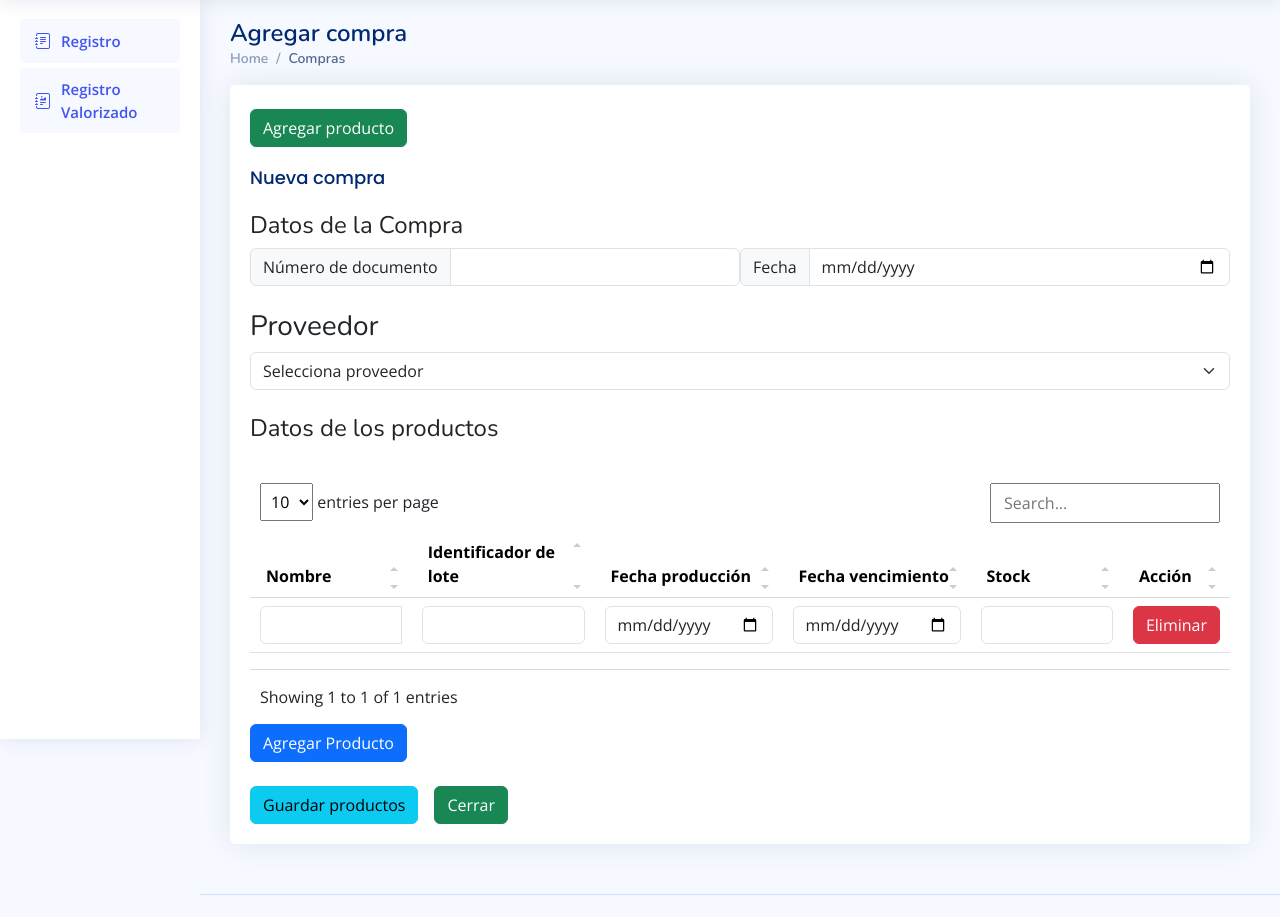
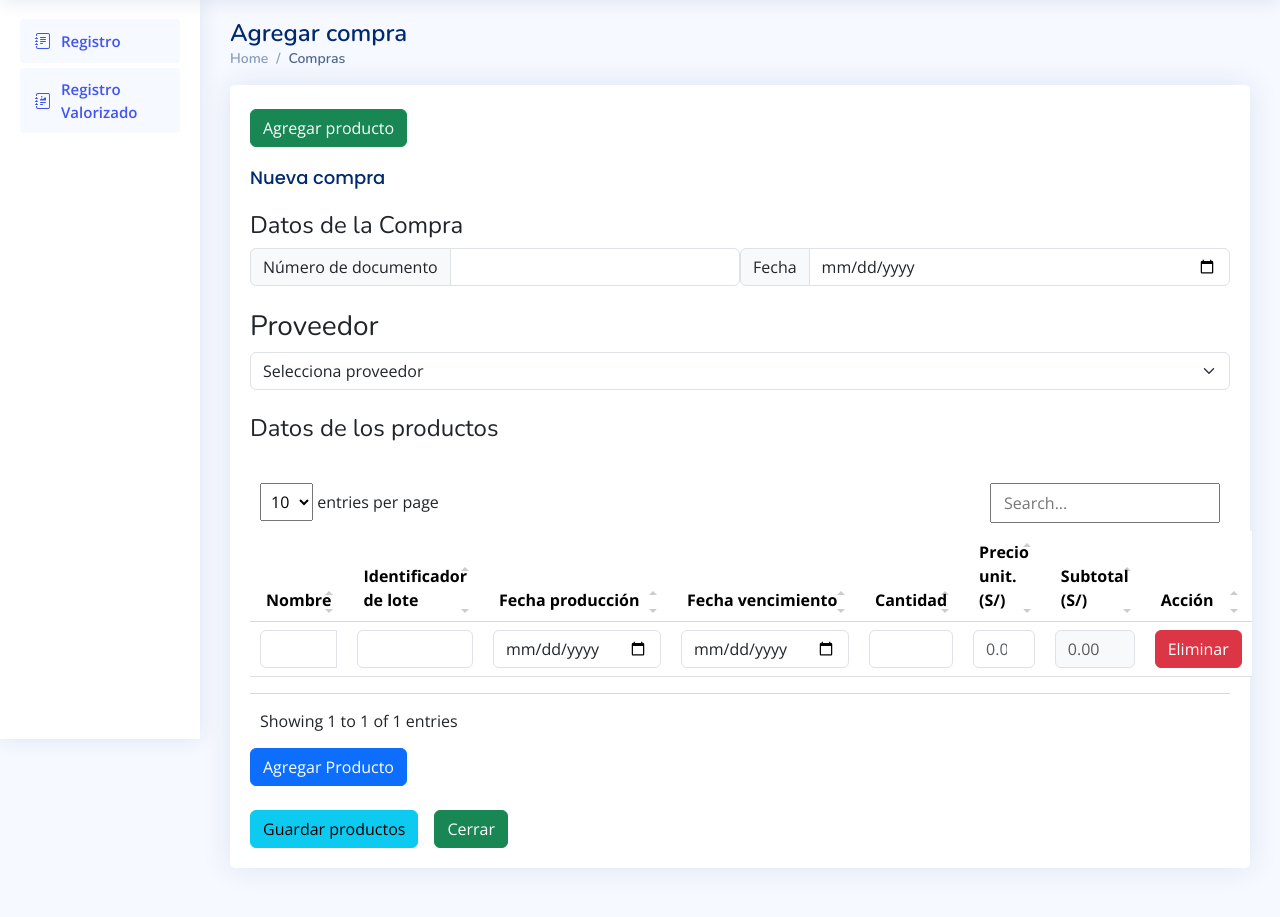
Before and after one commit to CrisMestanza/Sistemas-de-ventas, a Django app: template templates/compras/agregarCompras.html in a window 1280 px wide. Shown: the part 61-978 px from the top of the page. Run offline with Django 3.2, Linux system fonts and the light colour scheme; the template is opened without the code that fills it, so the values that code supplies are empty; some libraries are stand-ins or nearby versions.

Commit message:
Agregar campo precio unitario en formulario de compra para calcular subtotal correcto
Co-Authored-By: Claude Sonnet 4.6 <noreply@anthropic.com>

```diff
--- a/templates/compras/agregarCompras.html
+++ b/templates/compras/agregarCompras.html
@@ -65,7 +65,9 @@
                                 <th scope="col">Identificador de lote </th>
                                 <th scope="col">Fecha producción</th>
                                 <th scope="col">Fecha vencimiento</th>
-                                <th scope="col">Stock</th>
+                                <th scope="col">Cantidad</th>
+                                <th scope="col">Precio unit. (S/)</th>
+                                <th scope="col">Subtotal (S/)</th>
                                 <th scope="col">Acción</th>
                               </tr>
                           </thead>
@@ -107,8 +109,19 @@
                               </td>
                               <td>
                                 <div class="input-group">
+                                  <input type="number" step="0.01" class="form-control cantidad-input" name="producto[stock][]" aria-label="With textarea" min="0">
+                                </div>
+                              </td>
 
-                                  <input type="number" class="form-control" name="producto[stock][]" aria-label="With textarea">
+                              <td>
+                                <div class="input-group">
+                                  <input type="number" step="0.01" class="form-control precio-input" name="producto[precio][]" aria-label="Precio unitario" min="0" placeholder="0.00">
+                                </div>
+                              </td>
+
+                              <td>
+                                <div class="input-group">
+                                  <input type="number" step="0.01" class="form-control subtotal-input" name="producto[subtotal][]" aria-label="Subtotal" readonly placeholder="0.00" style="background:#f8f9fa;">
                                 </div>
                               </td>
 
@@ -227,8 +240,9 @@
       nuevaFila += '<td><div class="input-group"><input class="form-control" name="producto[identificador][]" aria-label="With textarea"></div></td>';
       nuevaFila += '<td><div class="input-group"><input class="form-control" type="date" name="producto[fecha_produccion][]" aria-label="With textarea"></div></td>';
       nuevaFila += '<td><div class="input-group"><input class="form-control" type="date" name="producto[fecha_vencimiento][]" aria-label="With textarea"></div></td>';
-      nuevaFila += '<td><div class="input-group"><input class="form-control" type="number" name="producto[stock][]" aria-label="With textarea"></div></td>';
-
+      nuevaFila += '<td><div class="input-group"><input class="form-control cantidad-input" type="number" step="0.01" name="producto[stock][]" min="0"></div></td>';
+      nuevaFila += '<td><div class="input-group"><input class="form-control precio-input" type="number" step="0.01" name="producto[precio][]" min="0" placeholder="0.00"></div></td>';
+      nuevaFila += '<td><div class="input-group"><input class="form-control subtotal-input" type="number" step="0.01" name="producto[subtotal][]" readonly placeholder="0.00" style="background:#f8f9fa;"></div></td>';
       nuevaFila += '<td><button type="button" id="btnEliminar" class="btn btn-danger eliminarProducto">Eliminar</button></td>';
       nuevaFila += '</tr>';
       button = '<button type="button"  class="btn btn-primary">Agregar Producto</button>'
@@ -251,25 +265,47 @@
         //Opciones productos de la busqueda
         let busqueda = () => {
           $(".busqueda").on('input', function(e) {
+              let fila = $(this).closest('tr');
               $.ajax({
                   type: "POST",
                   url: "{% url 'buscarCompras' %}",
                   dataType: 'json',
                   data: {
                       busqueda: $(this).val(),
-                      csrfmiddlewaretoken: '{{ csrf_token }}' // Incluir el token CSRF
+                      csrfmiddlewaretoken: '{{ csrf_token }}'
                   },
                   success: function(response) {
                       $('#opcionesBusqueda').empty();
-
                       $.each(response, function(index, value) {
-                          precioUnitario = value.preciounitario;
-                          opciones = '<option value="' + value.nomproducto + '">' + value.nomproducto + '</option>';
-                          $('#opcionesBusqueda').append(opciones);
+                          let opcion = '<option value="' + value.nomproducto + '" data-precio="' + value.preciounitario + '">' + value.nomproducto + '</option>';
+                          $('#opcionesBusqueda').append(opcion);
                       });
                   }
               });
           });
+
+          // Autocompleta precio cuando selecciona un producto
+          $(".busqueda").on('change', function() {
+              let nombreSeleccionado = $(this).val();
+              let opcion = $('#opcionesBusqueda option[value="' + nombreSeleccionado + '"]');
+              let precio = opcion.data('precio');
+              if (precio !== undefined) {
+                  let fila = $(this).closest('tr');
+                  fila.find('.precio-input').val(parseFloat(precio).toFixed(2));
+                  calcularSubtotal(fila);
+              }
+          });
+
+          // Recalcula subtotal al cambiar cantidad o precio
+          $(document).on('input', '.cantidad-input, .precio-input', function() {
+              calcularSubtotal($(this).closest('tr'));
+          });
+        }
+
+        function calcularSubtotal(fila) {
+            let cant = parseFloat(fila.find('.cantidad-input').val()) || 0;
+            let precio = parseFloat(fila.find('.precio-input').val()) || 0;
+            fila.find('.subtotal-input').val((cant * precio).toFixed(2));
         }
 
 
```
Also changed, not shown: software/views/compras.py (+11 -9 lines).
